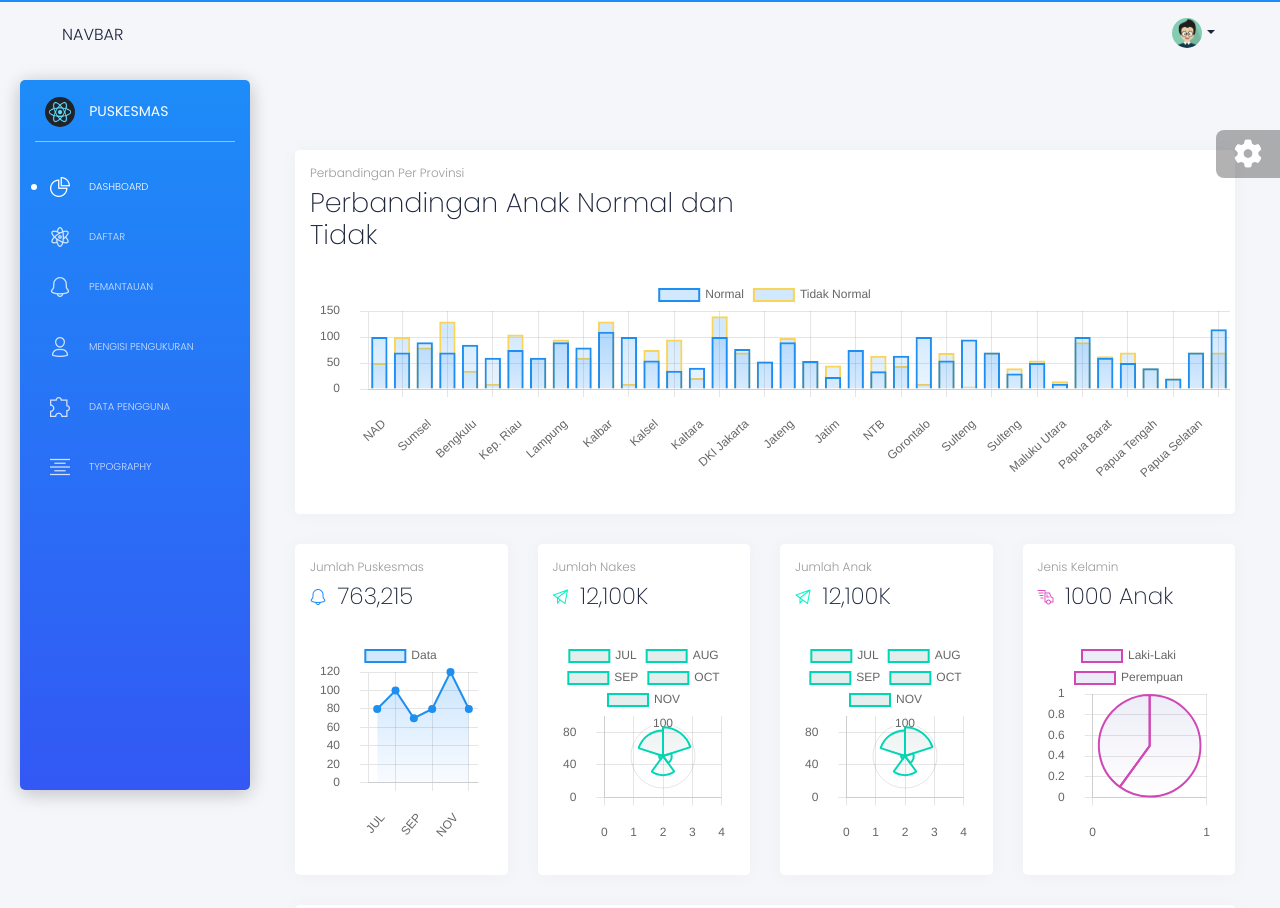
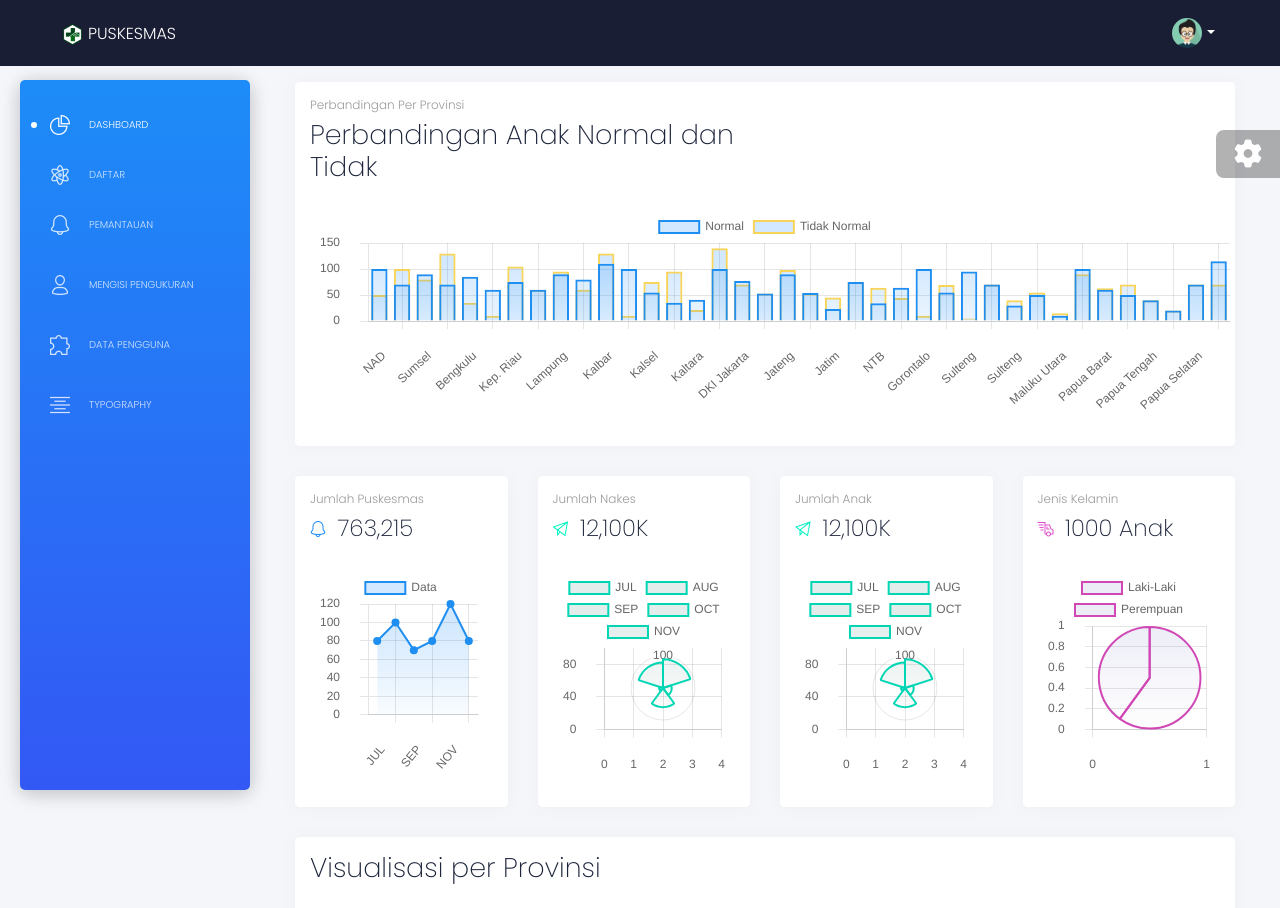
Before and after one commit to samueltommy/black-dashboard-react-master, a React app in the folder black-dashboard-react-master/: page /admin/dashboard in a window 1280 px wide. Shown: the top 908 px of the page. Built offline with nearby package versions, Linux system fonts and the light colour scheme.

Commit message:
update layout

```diff
--- a/black-dashboard-react-master/package.json
+++ b/black-dashboard-react-master/package.json
@@ -7,6 +7,8 @@
     "@emotion/react": "^11.11.1",
     "@emotion/styled": "^11.11.0",
     "@fortawesome/fontawesome-free": "6.4.0",
+    "@fortawesome/free-solid-svg-icons": "^6.4.0",
+    "@fortawesome/react-fontawesome": "^0.2.0",
     "@mui/material": "^5.14.0",
     "bootstrap": "^4.6.2",
     "chart.js": "3.9.1",
--- a/black-dashboard-react-master/public/index.html
+++ b/black-dashboard-react-master/public/index.html
@@ -56,8 +56,7 @@
       href="https://fonts.googleapis.com/css?family=Poppins:200,300,400,600,700,800"
       rel="stylesheet"
     />
-    <title>Black Dashboard React by Creative Tim</title>
-    <script src="https://maps.googleapis.com/maps/api/js?key=YOUR_KEY_HERE"></script>
+    <title>Anthropometry</title>
   </head>
   <body>
     <noscript> You need to enable JavaScript to run this app. </noscript>
--- a/black-dashboard-react-master/src/components/Navbars/AdminNavbar.js
+++ b/black-dashboard-react-master/src/components/Navbars/AdminNavbar.js
@@ -1,27 +1,5 @@
-/*!
-
-=========================================================
-* Black Dashboard React v1.2.2
-=========================================================
-
-* Product Page: https://www.creative-tim.com/product/black-dashboard-react
-* Copyright 2023 Creative Tim (https://www.creative-tim.com)
-* Licensed under MIT (https://github.com/creativetimofficial/black-dashboard-react/blob/master/LICENSE.md)
-
-* Coded by Creative Tim
-
-=========================================================
-
-* The above copyright notice and this permission notice shall be included in all copies or substantial portions of the Software.
-
-*/
 import React from "react";
-// nodejs library that concatenates classes
 import classNames from "classnames";
-
-import "assets/css/black-dashboard-react.css";
-
-// reactstrap components
 import {
   Button,
   Collapse,
@@ -40,11 +18,12 @@ import {
   NavbarToggler,
   ModalHeader,
 } from "reactstrap";
+import logo from "assets/img/puskes.png";
 
 function AdminNavbar(props) {
   const [collapseOpen, setcollapseOpen] = React.useState(false);
   const [modalSearch, setmodalSearch] = React.useState(false);
-  const [color, setcolor] = React.useState("navbar-transparent");
+  const [color, setcolor] = React.useState("");
 
   React.useEffect(() => {
     window.addEventListener("resize", updateColor);
@@ -58,13 +37,13 @@ function AdminNavbar(props) {
     if (window.innerWidth < 993 && collapseOpen) {
       setcolor("bg-white");
     } else {
-      setcolor("navbar-transparent");
+      setcolor("");
     }
   };
 
   const toggleCollapse = () => {
     if (collapseOpen) {
-      setcolor("navbar-transparent");
+      setcolor("");
     } else {
       setcolor("bg-white");
     }
@@ -83,8 +62,13 @@ function AdminNavbar(props) {
         style={{ position: "fixed", top: 0, width: "100%", zIndex: 100 }}
       >
         <Container fluid>
-          <NavbarBrand href="#pablo" onClick={(e) => e.preventDefault()}>
-            Navbar
+          <NavbarBrand>
+            <img
+              src={logo}
+              alt="Logo"
+              style={{ height: "25px", marginRight: "5px" }}
+            />
+            Puskesmas
           </NavbarBrand>
           <NavbarToggler onClick={toggleCollapse} />
           <Collapse navbar isOpen={collapseOpen}>
@@ -97,10 +81,7 @@ function AdminNavbar(props) {
                   onClick={(e) => e.preventDefault()}
                 >
                   <div className="photo">
-                    <img
-                      alt="..."
-                      src={require("assets/img/anime3.png")}
-                    />
+                    <img alt="..." src={require("assets/img/anime3.png")} />
                   </div>
                   <b className="caret d-none d-lg-block d-xl-block" />
                   <p className="d-lg-none">Log out</p>
@@ -123,7 +104,7 @@ function AdminNavbar(props) {
           </Collapse>
         </Container>
       </Navbar>
-      <div style={{ marginTop: "70px" }}> {/* Adjust the margin top value as needed */}
+      <div>
         {/* Add your dashboard content here */}
       </div>
       <Modal
--- a/black-dashboard-react-master/src/components/Sidebar/Sidebar.js
+++ b/black-dashboard-react-master/src/components/Sidebar/Sidebar.js
@@ -5,6 +5,7 @@ import PerfectScrollbar from "perfect-scrollbar";
 import {
   Nav,
   NavLink as ReactstrapNavLink,
+  NavItem,
   Dropdown,
   DropdownToggle,
   DropdownMenu,
@@ -109,12 +110,6 @@ function Sidebar(props) {
       {({ color }) => (
         <div className="sidebar" data={color}>
           <div className="sidebar-wrapper" ref={sidebarRef}>
-            {logoImg !== null || logoText !== null ? (
-              <div className="logo">
-                {logoImg}
-                {logoText}
-              </div>
-            ) : null}
             <Nav>
               {routes.map((prop, key) => {
                 if (prop.redirect) return null;
--- a/black-dashboard-react-master/src/layouts/Admin/Admin.js
+++ b/black-dashboard-react-master/src/layouts/Admin/Admin.js
@@ -104,19 +104,12 @@ function Admin(props) {
           <div className="wrapper">
             <Sidebar
               routes={routes}
-              logo={{
-                path: "/dashboard",
-                text: "Puskesmas",
-                imgSrc: logo,
-              }}
               toggleSidebar={toggleSidebar}
             />
             <div className="main-panel" ref={mainPanelRef} data={color}>
               <AdminNavbar
-                brandText={getBrandText(location.pathname)}
-                toggleSidebar={toggleSidebar}
-                sidebarOpened={sidebarOpened}
-              />
+                  brandText={getBrandText(location.pathname)}
+                />
               <Routes>
                 {getRoutes(routes)}
                 <Route
--- a/black-dashboard-react-master/src/routes.js
+++ b/black-dashboard-react-master/src/routes.js
@@ -34,7 +34,6 @@ var routes = [
   {
     name: "Daftar",
     icon: "tim-icons icon-atom",
-    layout: "/admin",
     children: [
       {
         path: "/icons",
@@ -56,7 +55,7 @@ var routes = [
     layout: "/admin",
     children:[
       {
-        path: "/notifications",
+        path: "/notification",
         name: "Nasional",
         component: <Notifications />,
         layout: "/admin",
--- a/black-dashboard-react-master/src/views/Dashboard.js
+++ b/black-dashboard-react-master/src/views/Dashboard.js
@@ -20,6 +20,8 @@ import React from "react";
 import classNames from "classnames";
 // react plugin used to create charts
 import { Line, Bar, Pie, Radar, Chart,  PolarArea} from "react-chartjs-2";
+
+import "assets/css/black-dashboard-react.css";
 
 // reactstrap components
 import {
@@ -58,16 +60,24 @@ function Dashboard(props) {
   };
   return (
     <>
-      <div className="content">
-        <Container>
+      <div
+        className={classNames("content", { "mt-70": props.fixedNavbar })}
+        style={{ paddingTop: '80px' }}
+      >
+
+        <Container fluid>
           <Row>
             <Col xs="12">
               <Card className="card-chart">
                 <CardHeader>
                   <Row>
                     <Col className="text-left" sm="6">
-                      <h5 className="card-category">Perbandingan per Provinsi</h5>
-                      <CardTitle tag="h2">Perbandingan Anak Normal dan Tidak</CardTitle>
+                      <h5 className="card-category">
+                        Perbandingan per Provinsi
+                      </h5>
+                      <CardTitle tag="h2">
+                        Perbandingan Anak Normal dan Tidak
+                      </CardTitle>
                     </Col>
                   </Row>
                 </CardHeader>
@@ -168,9 +178,7 @@ function Dashboard(props) {
                   </Row>
                 </CardHeader>
                 <CardBody>
-                  <div className="chart-area">
-
-                  </div>
+                  <div className="chart-area">{/* Add your chart here */}</div>
                 </CardBody>
               </Card>
             </Col>
```
Also changed, not shown: black-dashboard-react-master/src/assets/img/kirei.png (added), black-dashboard-react-master/src/assets/img/puskes.png (added), black-dashboard-react-master/src/assets/img/sith.png (added), black-dashboard-react-master/src/assets/img/stei.png (added).
